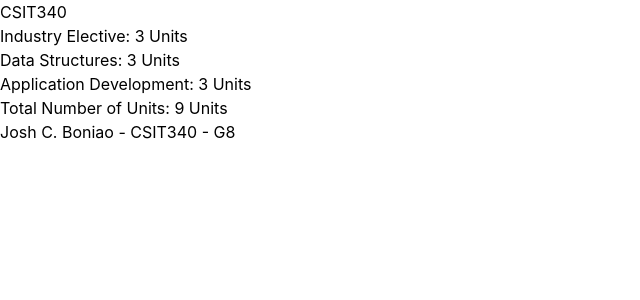
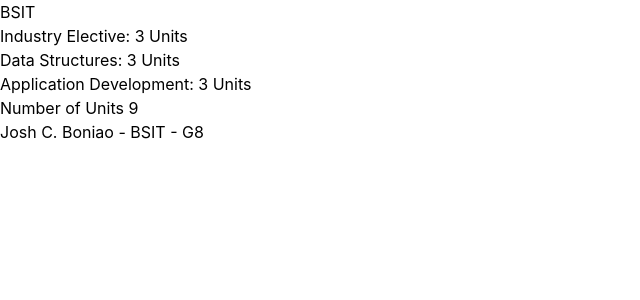
Before and after one commit to JoshBoniao/CSIT340G8-Lab3-Boniao, a React (Vite) app: page / in a window 1280 px wide. Shown: the top 300 px of the page, without its empty margins (0-640 px from the left). Built offline with nearby package versions, Linux system fonts and the light colour scheme.

Commit message:
1.2: course information step 2

```diff
--- a/src/App.jsx
+++ b/src/App.jsx
@@ -2,33 +2,61 @@
 function App ()  {
   const name = 'Josh C. Boniao'
   const section = 'G8'
-  const course ='CSIT340'
+  const course ='BSIT'
   const part1 = 'Industry Elective'
   const exercises1 = 3
   const part2 = 'Data Structures'
   const exercises2 = 3
   const part3 = 'Application Development'
   const exercises3 = 3
+  const Part = ({part, exercise}) => {
+    return(
+    <div>
+        <p>
+        {part}: {exercise} Units
+        </p>
+    </div>
+    )
+  }
+
+  const Header = ({course}) => {
+  return (
+    <div>
+
+      <p>{course}</p>
+    </div>
+  )
+}
+  const Content = ({part1, part2, part3, exercises1, exercises2, exercises3}) => {
+  return (
+    <div>
+        <Part part = {part1} exercise = {exercises1}></Part>
+        <Part part = {part2} exercise = {exercises2}></Part>
+        <Part part = {part3} exercise = {exercises3}></Part>
+
+    </div>
+  )
+}
+const Footer = ({ name, course, section }) => {
+  return (
+    <footer>
+      {name} - {course} - {section}
+    </footer>
+  )
+}
 
   return (
     <>
+    <div>
+      <Header course = {course}/>
+      <Content part1 = {part1} part2 = {part2} part3 = {part3} exercises1 = {exercises1} exercises2 ={exercises2} exercises3 = {exercises3}/>
       <div>
-        <h1>{course}</h1>
-        <p>
-          {part1}: {exercises1} Units
-        </p>
-        <p>
-          {part2}: {exercises2} Units
-        </p>
-        <p>
-          {part3}: {exercises3} Units
-        </p>
-        <p>Total Number of Units: {exercises1 + exercises2 + exercises3} Units</p>
-      </div>
-
-      <footer>{name} - {course} - {section}</footer>
 
 
+        <p>Number of Units {exercises1 + exercises2 + exercises3}</p>
+      </div>
+      <Footer name = {name} course = {course} section = {section}></Footer>
+    </div>
     </>
   )
 }
```
